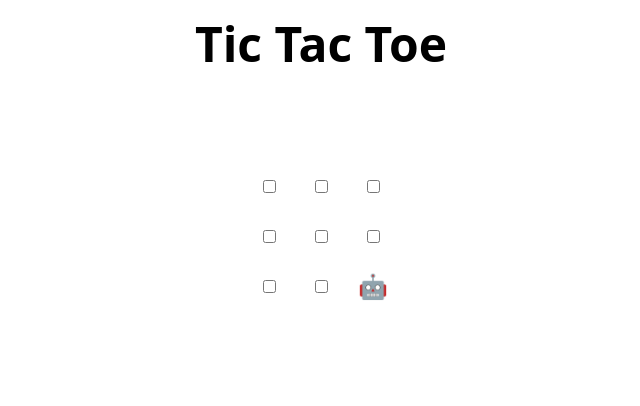
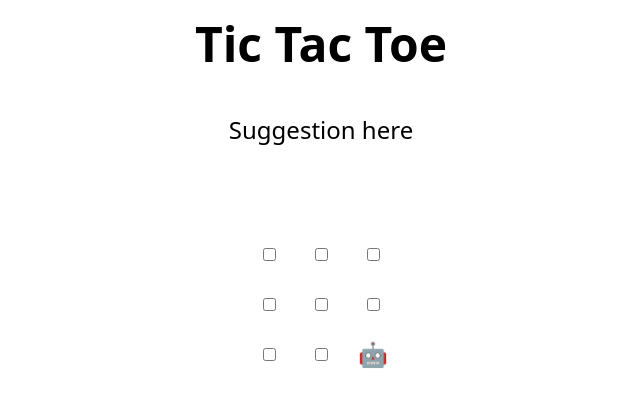
Before and after one commit to mZeeDevv/Introduction_to_Github, a plain HTML site: page index.html in a window 1280 px wide. Shown: the whole page, without its empty margins (319-959 px from the left). Drawn offline with Linux system fonts and the light colour scheme.

Commit message:
Added suggestion in table
by Hamza Khattak MLSA

```diff
--- a/index.html
+++ b/index.html
@@ -45,6 +45,7 @@
     <td><input type="checkbox" /></td>
     <td><input type="checkbox" /></td>
   </tr>
+<p>Suggestion here <p/>
 </table>
 
 <h2 hidden>Game over, refresh to play again 🧑‍💻 🤖!</h2>
```
